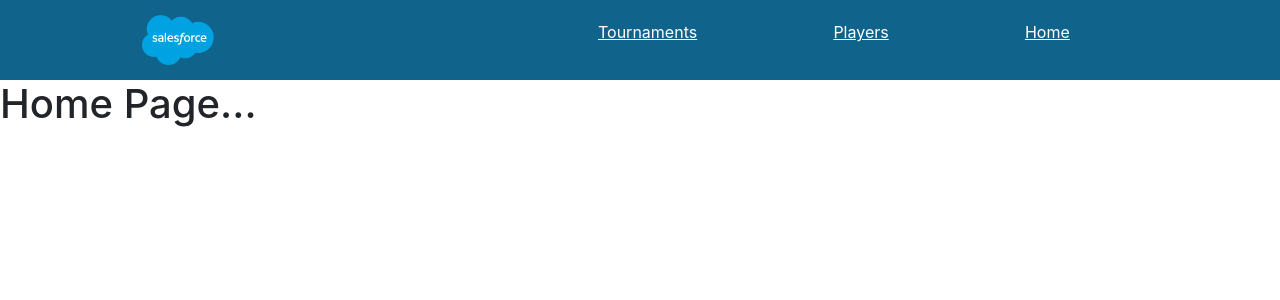
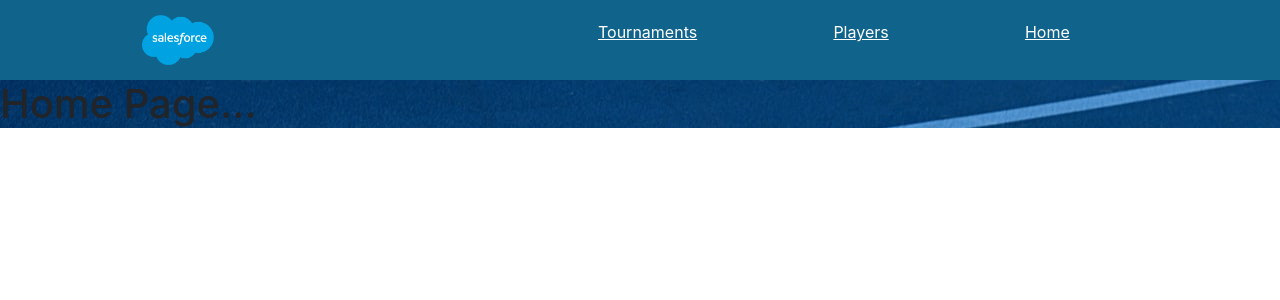
Before and after one commit to sergslat/tennis-app, a React (Create React App) app: page / in a window 1280 px wide. Shown: the top 300 px of the page. Built offline with nearby package versions, Linux system fonts and the light colour scheme.

Commit message:
Add background, add default route to Players, add not found message for tournaments

```diff
--- a/src/App.css
+++ b/src/App.css
@@ -22,3 +22,6 @@ nav {
   justify-content: space-around;
   align-items: center;
 }
+.whiteText{
+  color : white;
+}
--- a/src/App.js
+++ b/src/App.js
@@ -1,4 +1,5 @@
 import './App.css';
+import background from './background.jpg';
 import Nav from './Nav';
 import Tournaments from './Tournaments';
 import Home from './Home';
@@ -10,7 +11,7 @@ import PlayerDetail from './PlayerDetail';
 function App() {
   return (
     <Router>
-      <div className="App">
+      <div className="App" style={{ backgroundImage: `url(${background})` }}>
         <Nav/>
         {/* Route should be wrapped inside <Routes>, use element instead of component, use full component name <Tournaments/>  */}
         <Routes>
@@ -18,6 +19,7 @@ function App() {
           <Route path = '/tournaments' element={<Tournaments/>}/>
           <Route path = '/players' element={<Players/>}/>
           <Route path = '/players/:id' element={<PlayerDetail/>}/>
+          <Route path="*" element={<Players/>} />
         </Routes>
       </div>
     </Router>
--- a/src/Home.js
+++ b/src/Home.js
@@ -2,8 +2,7 @@ import './App.css';
 const Home = () =>{
     return(
         <div>
-            <countryFilter/>
-             <h1>Home Page...</h1>
+            <h1>Home Page...</h1>
         </div>
     )
 
--- a/src/Tournaments.js
+++ b/src/Tournaments.js
@@ -53,9 +53,9 @@ function Tournaments() {
     <div className='container'>
       <CountryFilter countryStatus = {countryStatus} setCountryStatus = {setCountryStatus}/>
       <div className="container">
+        {filteredTournaments.length? `` : <h3 className='whiteText'>No tournaments found in {`${countryStatus}`}</h3>}
         <div className="row row-cols-3">
         {
-
           filteredTournaments.map(tournament =>(
 
 
```
Also changed, not shown: src/background.jpg (added).
